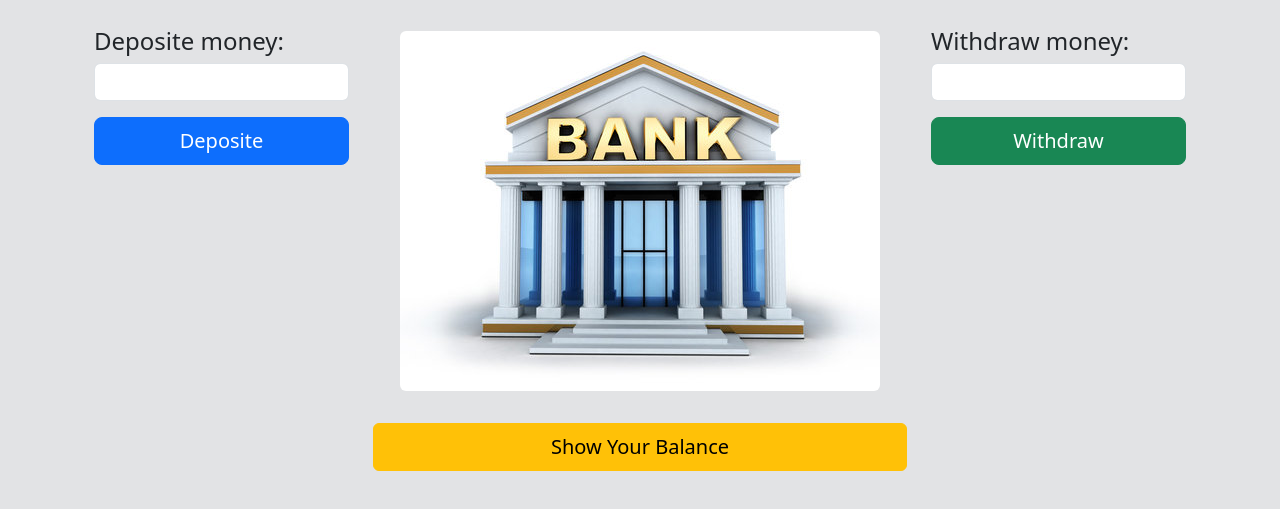
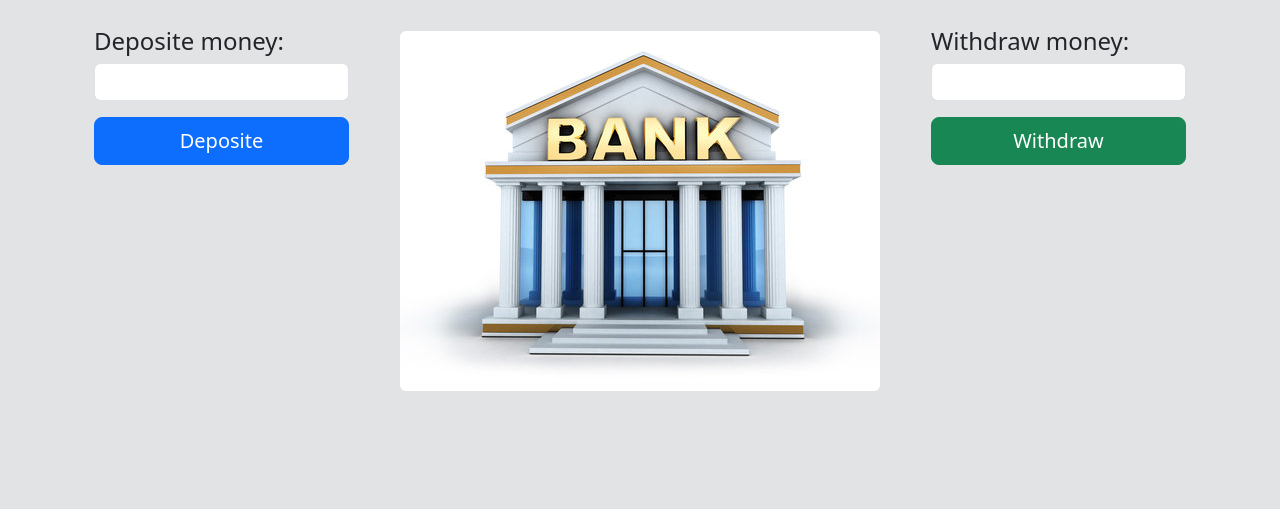
Before and after one commit to zhale7/simple_bank_app, a plain HTML site: page index.html in a window 1280 px wide. Shown: the part 247-756 px from the top of the page. Drawn offline with nearby package versions, Linux system fonts and the light colour scheme.

Commit message:
Update index.html

```diff
--- a/index.html
+++ b/index.html
@@ -29,7 +29,6 @@
             <div class="bank-building d-flex justify-content-center align-items-center">
               <img class="rounded mb-3" src="assets/images/bank.jpg" alt="bank">
             </div>
-             <button type="button" class="showBalanceBtn btn btn-warning rounded btn-lg mt-3 w-100">Show Your Balance</button>
         </div>
         <div class="col-3">
             <div class="withdraw-part bg-success rounded d-flex justify-content-center align-items-center flex-column mb-5">
```
